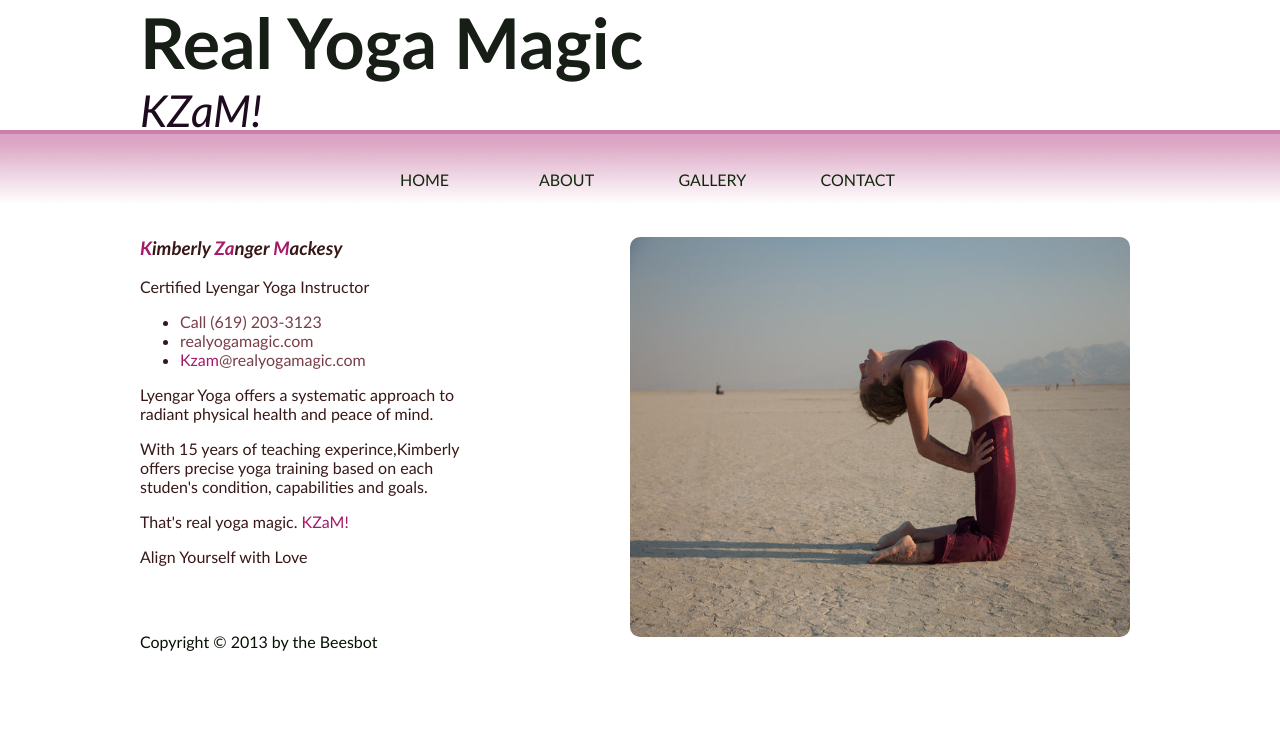
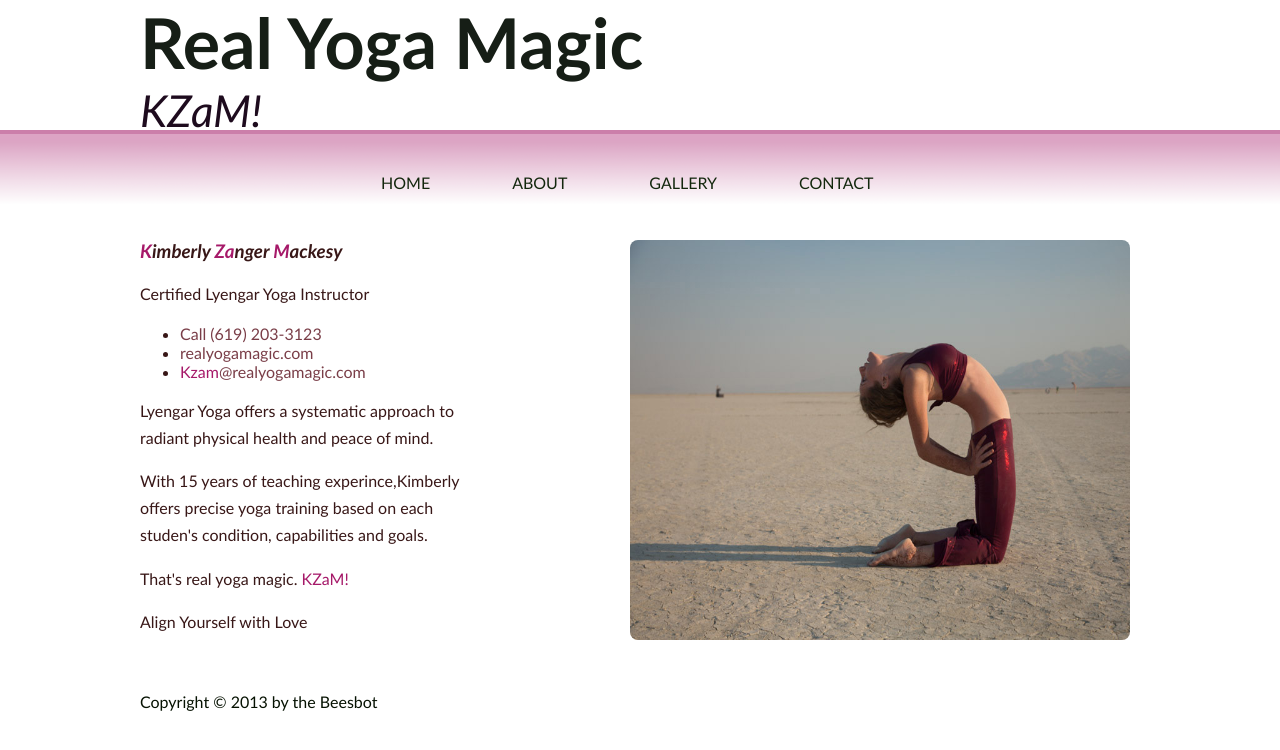
Before and after one commit to KZaM/KZaM.github.io, a Jekyll site: the page built from index.html, in a window 1280 px wide. Shown: the top 750 px of the page. Built offline with Jekyll 4.4.1, drawn with Linux system fonts in a browser that asks for light colours; Markdown is read by kramdown in place of the engine named in the settings.

Commit message:
responsive footer and navegation

```diff
--- a/_layouts/default.html
+++ b/_layouts/default.html
@@ -20,14 +20,12 @@
           <h2><em>KZaM!</em></h2>
         </div>
 
-        <div id="nav">
-          <ol>
+        <ol id="nav">
             <li><a href="index.html">Home</a></li>
             <li><a href="about.html">About</a></li>
             <li><a href="gallery.html">Gallery</a></li>
             <li><a href="contact.html">Contact</a></li>
-          </ol>
-        </div>
+        </ol>
 
         <br clear="all" /> <!-- clear float for inline nav above -->
 
--- a/css/main.css
+++ b/css/main.css
@@ -24,6 +24,9 @@
 a:link { color: #005;}
 a:visited {color: #404;}
 
+p{
+  line-height: 1.7em;
+}
 
 #header {
   color: #161e16;
@@ -34,7 +37,7 @@
 #header h2 { font-weight: normal; font-size:44px;
 color: #1e0b1e}
 
-#main, #header {
+#main, #header, #footer, #nav {
   max-width: 1000px;
   margin-left: auto;
   margin-right: auto;
@@ -50,15 +53,8 @@
 #main a:hover {
   text-decoration: underline;
 }
-#nav, #footer {
-  margin: 1%;
-}
-#nav ol {
-  padding: 0;
-  margin: 0;
-  width:573px;
-  margin-left:auto;
-  margin-right:auto;
+#nav {
+  max-width: 600px;
   list-style-type:none;
 }
 
@@ -75,7 +71,6 @@
   text-transform:uppercase;
   display:block;
   padding:5px 33px;
-  width:60px;
   text-align:center;
   }
   #nav a:hover {
@@ -92,7 +87,7 @@
 
 .scale {
 
-  border-radius:10px;
+  border-radius:8px;
   float: right;
   margin-right: 10px;
   width: 500px;
@@ -103,12 +98,17 @@
   margin-right: 10px;
   width: 110px;
   height: 160px;
-  border-radius:10px;
+  border-radius:6px;
+  padding: 4px;
 }
 #footer{
  color: #061202;
   padding: 0.3em 3em;
-  width: 1000px;
-  margin-left: auto;
-  margin-right: auto;
 }
+
+/* Smartphones (portrait and landscape) ----------- */
+@media only screen
+and (min-device-width : 320px)
+and (max-device-width : 480px) {
+
+}
```
